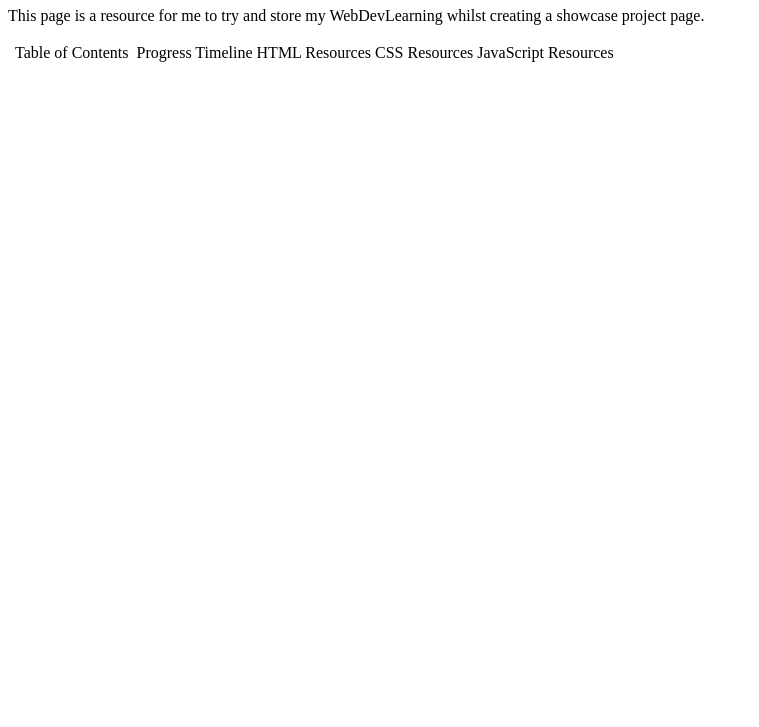
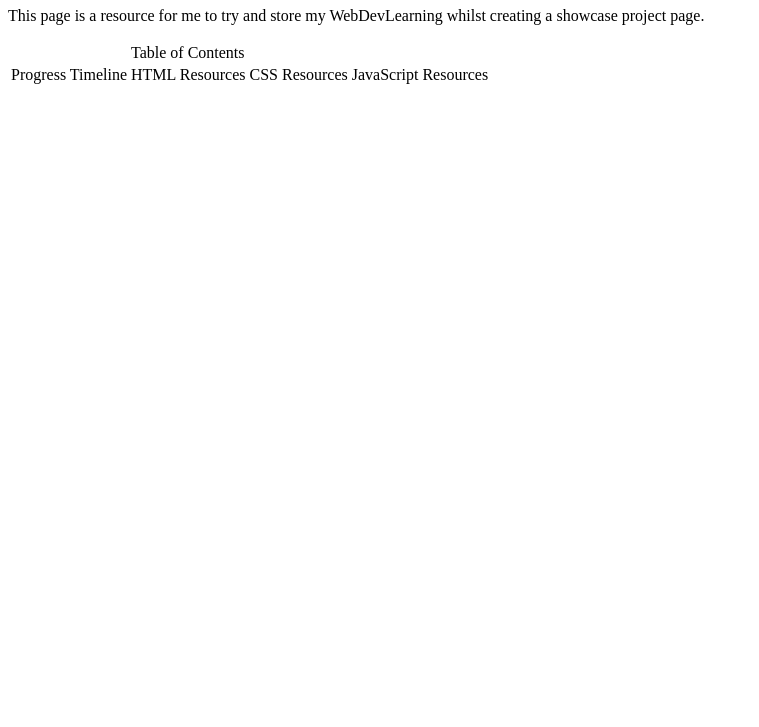
Before and after one commit to Felmeme/felpedia, a plain HTML site: page index.html in a window 1280 px wide. Shown: the part 73-800 px from the top of the page, without its empty margins (0-759 px from the left). Drawn offline with Linux system fonts and the light colour scheme.

Commit message:
Update index.html

```diff
--- a/index.html
+++ b/index.html
@@ -8,6 +8,7 @@
 
 </head>
 <body>
+    <div class="navbar"></div>
     <div class="banner">
     <h1>Welcome To Felpedia!</h1>
     <p>This page is a resource for me to try and store my WebDevLearning whilst creating a showcase project page.</p>
@@ -20,12 +21,12 @@
         <th>
             <td>Table of Contents</td>
         </th>
-            <th>
+        <tr>
             <td>Progress Timeline</td>
             <td>HTML Resources</td>
             <td>CSS Resources</td>
             <td>JavaScript Resources</td>
-            </th>
+        </tr>
         </tr>
 
     </table>
```
Lines whose indentation alone changed are shown as unchanged.
